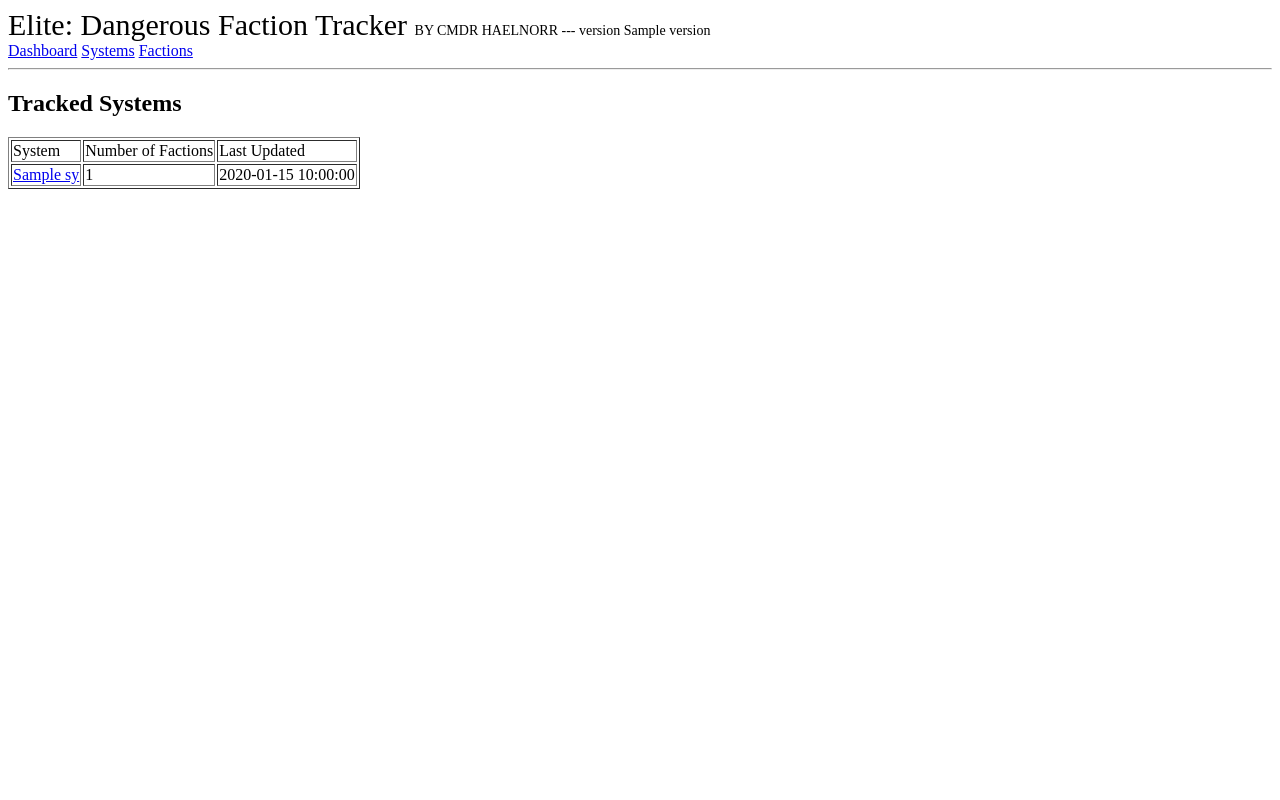
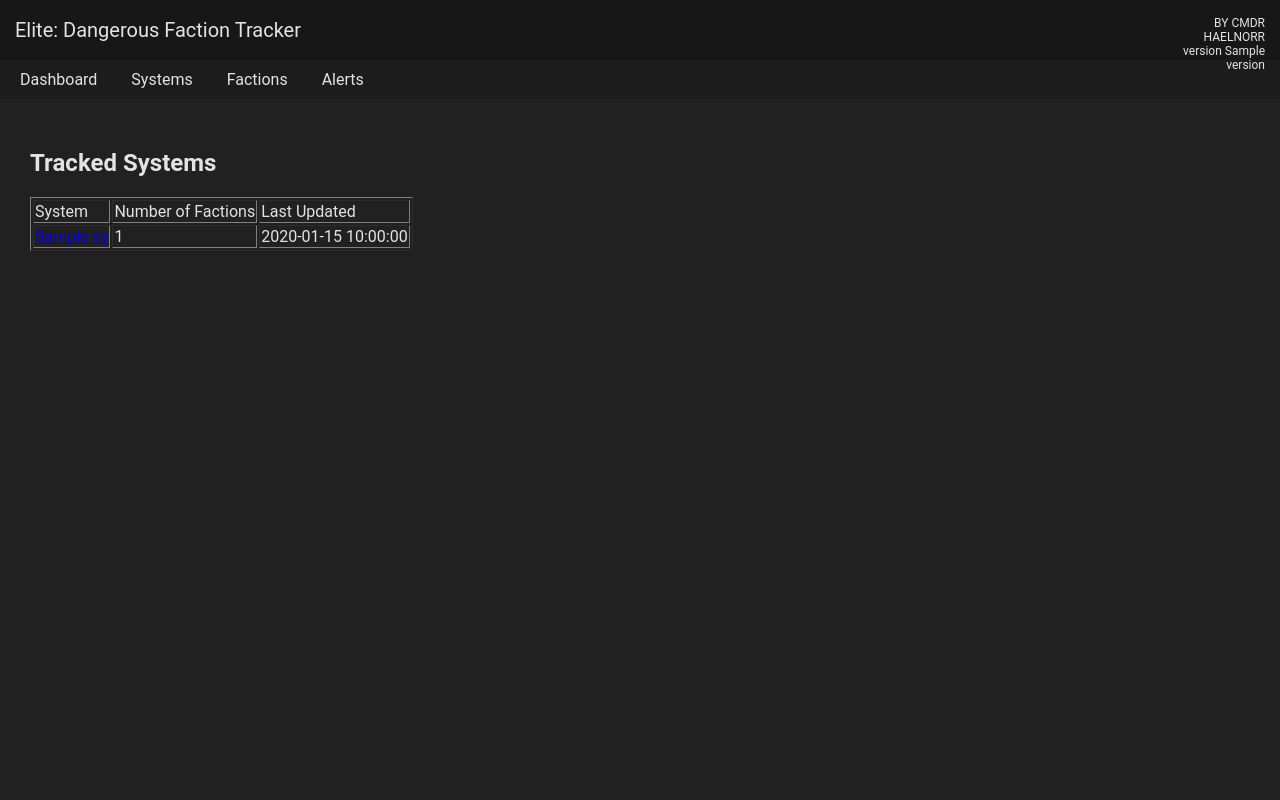
Before and after one commit to Haelnorr/EliteFactionTracker, a Python web app: template dash/web/templates/system.html in a window 1280 px wide. Run offline with Jinja, Linux system fonts and the light colour scheme; the template is opened without the code that fills it: most values are stand-ins (such as "Sample title", 1, 10 or a date in 2020).

Commit message:
Flask dashboard:  - Moved alerts from 'index' to new 'alerts' page  - created new 'style.css' and reworked title and navbar look

```diff
--- /dev/null
+++ b/dash/web/static/style.css
@@ -0,0 +1,76 @@
+html, body {
+    min-height: 100%;
+}
+body {
+    margin: 0px;
+    background-color: #212121;
+    font-family: "Fira Sans", "Roboto", "Tahoma", "Calibri", sans-serif;
+    color: #e3e3e3;
+}
+
+#title {
+    width: 100%;
+    height:60px;
+    margin: 0px;
+    padding: 0px;
+    background-color: #171717;
+}
+
+#title-left {
+    height: 60px;
+    width: 305px;
+    float: left;
+    margin: 0px;
+    padding: 0px;
+}
+
+#title-left span {
+    padding-left: 15px;
+    padding-right: 0px;
+    padding-top: 18px;
+    padding-bottom: 18px;
+    text-align: left;
+    font-size: 20px;
+    float: left;
+}
+
+#title-right {
+    height: 60px;
+    width: 130px;
+    float: right;
+    margin: 0px;
+}
+#title-right span {
+    padding-right: 15px;
+    padding-left: 0px;
+    padding-top: 16px;
+    padding-bottom: 16px;
+    text-align: right;
+    font-size: 12px;
+    float: right;
+}
+
+#nav {
+  height: 39px;
+  margin: 0px;
+  padding-left: 5px;
+  background-color: #1c1c1c;
+}
+
+#nav a:link, a:visited {
+  background-color: #1c1c1c;
+  color: #e3e3e3;
+  padding: 10px 15px;
+  text-align: center;
+  text-decoration: none;
+  display: inline-block;
+}
+
+#nav a:hover {
+  background-color: #212121;
+}
+
+#main {
+  height: 100%;
+  padding: 30px;
+}
--- a/dash/web/templates/base.html
+++ b/dash/web/templates/base.html
@@ -4,22 +4,25 @@
     <meta charset="UTF-8">
     <title>{{ page }} - EDFT</title>
     <link rel="shortcut icon" href="{{ url_for('static', filename='icon.ico') }}">
+    <link rel="stylesheet" href="{{ url_for('static', filename='style.css') }}">
 </head>
 <body>
-    <div id="header">
-        <span style="font-size: 30px;">
-            Elite: Dangerous Faction Tracker
-        </span>
-        <span style="font-size:14px;">
-            BY CMDR HAELNORR --- version  {{ version }}
-        </span>
+    <div id="title">
+        <div id="title-left">
+            <span>Elite: Dangerous Faction Tracker</span>
+        </div>
+        <div id="title-right">
+            <span>BY CMDR HAELNORR<br>version  {{ version }}</span>
+        </div>
     </div>
     <div id="nav">
-        <a href="/dashboard"><span>Dashboard</span></a>
-        <a href="/systems"><span>Systems</span></a>
-        <a href="/factions"><span>Factions</span></a>
+        <a href="/dashboard">Dashboard</a>
+        <a href="/system">Systems</a>
+        <a href="/faction">Factions</a>
+        <a href="/alerts">Alerts</a>
     </div>
-    <hr>
+    <div id="main">
     {% block content %}{% endblock %}
+    </div>
 </body>
 </html>
--- a/dash/web/templates/faction.html
+++ b/dash/web/templates/faction.html
@@ -13,7 +13,7 @@
         </tr>
         {% for system in data[1] %}
         <tr>
-            <td><a href='/systems/{{ system["id"] }}'>{{ system["name"] }}</a></td>
+            <td><a href='/system/{{ system["id"] }}'>{{ system["name"] }}</a></td>
             <td>{{ system["influence"] }}</td>
             <td>{{ system["states"] }}</td>
             <td>{{ system["updated"] }}</td>
@@ -29,7 +29,7 @@
         </tr>
         {% for faction in data[0] %}
         <tr>
-            <td><a href='/factions/{{ faction["id"] }}'>{{ faction["name"] }}</a></td>
+            <td><a href='/faction/{{ faction["id"] }}'>{{ faction["name"] }}</a></td>
             <td>{{ faction["updated"] }}</td>
         </tr>
         {% endfor %}
@@ -42,7 +42,7 @@
         </tr>
         {% for faction in data[1] %}
         <tr>
-            <td><a href='/factions/{{ faction["id"] }}'>{{ faction["name"] }}</a></td>
+            <td><a href='/faction/{{ faction["id"] }}'>{{ faction["name"] }}</a></td>
             <td>{{ faction["updated"] }}</td>
         </tr>
         {% endfor %}
--- a/dash/web/templates/system.html
+++ b/dash/web/templates/system.html
@@ -16,12 +16,12 @@
         </tr>
         {% for faction in data[1] %}
         <tr>
-            <td><a href='/factions/{{ faction["id"] }}'>{{ faction["name"] }}</a></td>
+            <td><a href='/faction/{{ faction["id"] }}'>{{ faction["name"] }}</a></td>
             <td>{{ faction["influence1"] }}</td>
             {% if faction["home_system"]["name"] == None %}
             <td>Not tracked</td>
             {% else %}
-            <td><a href='/systems/{{ faction["home_system"]["id"] }}'>{{ faction["home_system"]["name"] }}</a></td>
+            <td><a href='/system/{{ faction["home_system"]["id"] }}'>{{ faction["home_system"]["name"] }}</a></td>
             {% endif %}
             <td>{{ faction["expansion"] }}</td>
             <td>{{ faction["conflict"] }}</td>
@@ -63,7 +63,7 @@
         </tr>
         {% for sys in data %}
         <tr>
-            <td><a href='/systems/{{ sys["id"] }}'>{{ sys["name"] }}</a></td>
+            <td><a href='/system/{{ sys["id"] }}'>{{ sys["name"] }}</a></td>
             <td>{{ sys["num_factions"] }}</td>
             <td>{{ sys["updated"] }}</td>
         </tr>
--- a/definitions.py
+++ b/definitions.py
@@ -1,4 +1,4 @@
 import os.path
 
 ROOT_DIR = os.path.dirname(os.path.abspath(__file__))
-VERSION = '0.5.20'
+VERSION = '0.5.21'
```
Also changed, not shown: dash/datafetch.py (+20 -0 lines), dash/web/routes.py (+14 -6 lines), dash/web/templates/alerts.html (added, +12 -0 lines), dash/web/templates/index.html (+11 -5 lines).
